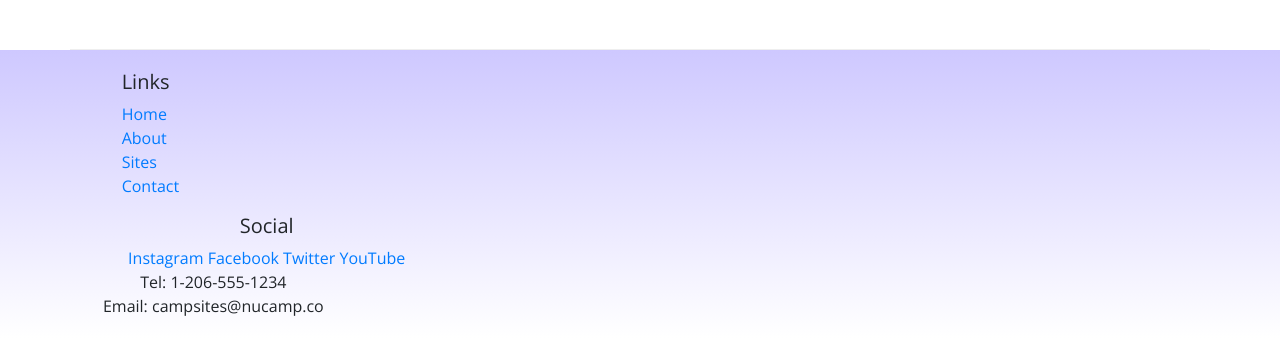
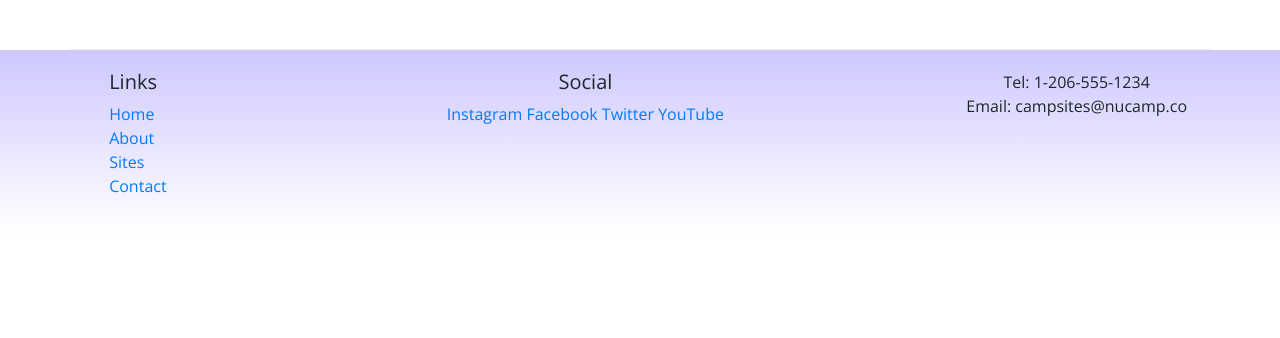
Before and after one commit to robbybates/Bootstrap-Project-Setup, a website: page index.html in a window 1280 px wide. Shown: the part 751-1089 px from the top of the page. After the commit the page ends 985 px from the top, so only its background shows below. Drawn offline with nearby package versions, Linux system fonts and the light colour scheme.

Commit message:
added div with row to footer

```diff
--- a/index.html
+++ b/index.html
@@ -59,17 +59,19 @@
             </div>
         </div>
     </div>
+
     <footer>
+        <div class="row">
         <div class="col-4 col-sm-2 offset-1">
             <h5>Links</h5>
-            <ul class="list-unstyled"git pull-list>
+            <ul class="list-unstyled">
                 <li><a href="#">Home</a></li>
                 <li><a href="#">About</a></li>
                 <li><a href="#">Sites</a></li>
                 <li><a href="#">Contact</a></li>
             </ul>
         </div>
-        <div class="col-6 col-sm-5 text-center">
+        <div class="col-4 col-sm-5 text-center">
             <h5>Social</h5>
             <a href="http://instagram.com/">Instagram</a>
             <a href="http://facebook.com/">Facebook</a>
@@ -80,6 +82,7 @@
             Tel: 1-206-555-1234<br />
             Email: campsites@nucamp.co
         </div>
+    </div>
     </footer>
 
     <!-- jQuery must come first, then Popper.js, then the Bootstrap JavaScript plugins.-->
```
Also changed, not shown: css/styles.css (line endings or trailing spaces).
